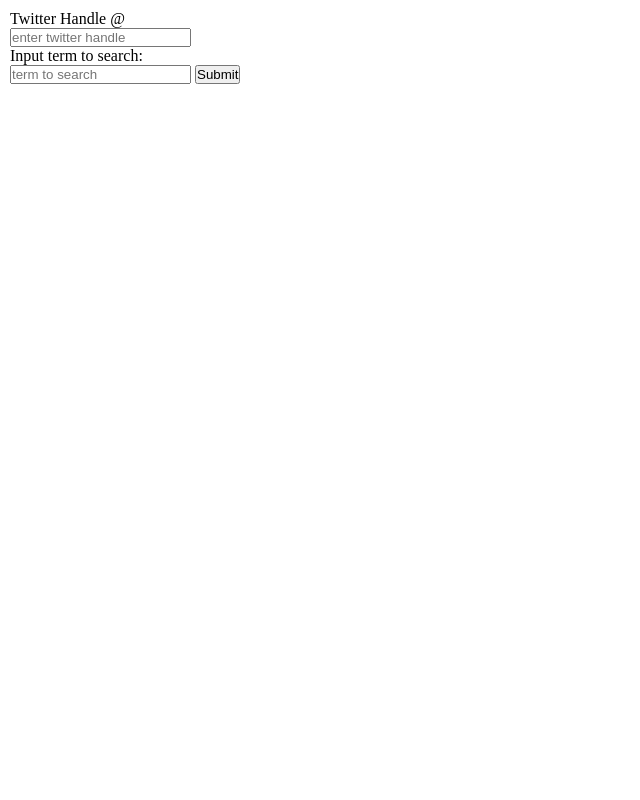
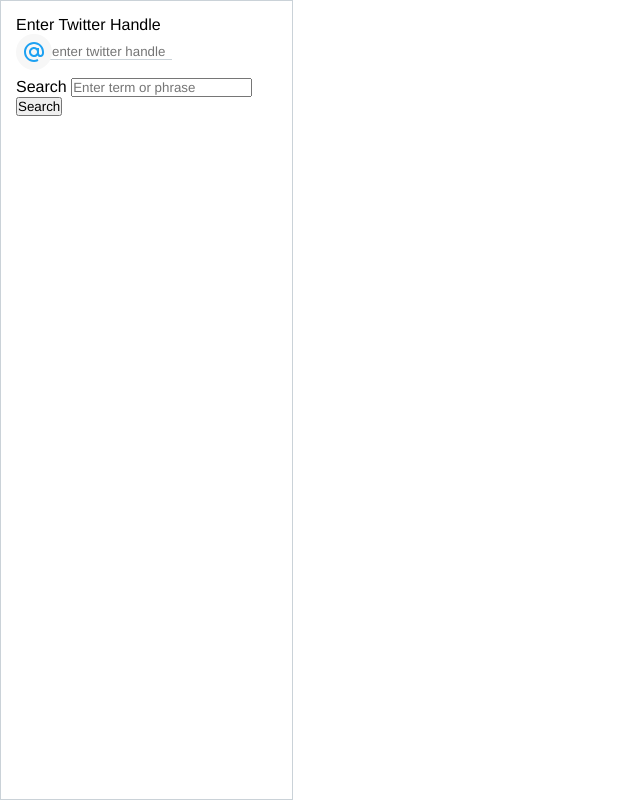
Before and after one commit to frrf/twitter-cleanse, a Flask app: page / in a window 1280 px wide. Shown: the whole page, without its empty margins (0-640 px from the left). Run offline with Flask 2, Linux system fonts and the light colour scheme; some libraries are stand-ins or nearby versions.

Commit message:
made elements mimick twitter aesthetic finished the first input section

```diff
--- a/app/getStatusId.py
+++ b/app/getStatusId.py
@@ -14,7 +14,7 @@
   tweetIDList = []
 
   for status in tweepy.Cursor(api.user_timeline, id=target_handle).items():
-    if (termToSearch in status.text.lower()):
+    if (termToSearch.lower() in status.text.lower()):
         tweetIDList.append(repr(status.id))
 
   if len(tweetIDList) < 1:
--- a/app/static/css/styles.css
+++ b/app/static/css/styles.css
@@ -1,8 +1,18 @@
+:root {
+  --extra-extra-light-gray: #F5F8FA;
+  --extra-light-gray: #cad2d8;
+  --light-gray: #AAB8C2;
+  --dark-gray: #657786;
+  --black: #14171A;
+  --blue: #1DA1F2;
+
+}
+
 * {
   /* outline: 1px solid red; */
   padding: 0;
   margin: 0;
-
+  font-family: "Helvetica Neue",Helvetica,Arial,sans-serif;
 }
 
 body {
@@ -17,10 +27,38 @@
 main {
   display: flex;
   flex-direction: column;
-  padding: 10px;
+  padding: 15px;
+  border: solid 1px var(--extra-light-gray);
 }
 
-main form{
+#handle_input_area {
+  display: flex;
+  align-items: center;
+  margin-top: 10px;
+}
+
+#handle_input_area svg{
+  /* background-color: #dff5ff; */
+  background-color: rgb(247, 247, 247);
+  border: solid transparent;
+  border-radius: 50px;
+  fill: var(--blue);
+  position: absolute;
+  padding: 3px;
+}
+#handle_input_area input{
+  margin-left: 6px;
+  padding-left: 30px;
+  border-bottom: solid 1px var(--extra-light-gray);
+  border-top: none;
+  border-left: none;
+  border-right: none;
+  width: 120px;
+}
+
+#handle_input_area input:focus + svg{
+  transition: all 350ms;
+  background-color: #dff5ff;
 }
 
 section {
--- a/app/static/scripts/app.js
+++ b/app/static/scripts/app.js
@@ -1,4 +1,4 @@
-function test () {
+function generateTweets () {
   const multipleIDS = document.getElementsByTagName('span');
   const tweetContainer = document.getElementById('print_tweet_area');
   const tweetID = document.getElementById('container').innerText;
--- a/app/templates/index.html
+++ b/app/templates/index.html
@@ -9,21 +9,24 @@
 
   <title>Twitter Cleanse</title>
 </head>
-<body onload="test();">
+<body onload="generateTweets();">
   <main>
     <form action="" method="POST">
       <!-- User Input -->
       <label for="twitter_handle">
-        Twitter Handle
-        @<input type="text" name="target_handle_text" id="target_handle" placeholder="enter twitter handle" required>
+        Enter Twitter Handle
+        <div id="handle_input_area">
+          <input type="text" name="target_handle_text" id="target_handle" placeholder="enter twitter handle" required>
+          <svg xmlns="http://www.w3.org/2000/svg" width="24" height="24" viewBox="0 0 24 24"><path d="M12,2C6.486,2,2,6.486,2,12s4.486,10,10,10c1.466,0,2.961-0.371,4.442-1.104l-0.885-1.793C14.353,19.698,13.156,20,12,20 c-4.411,0-8-3.589-8-8s3.589-8,8-8s8,3.589,8,8v1c0,0.692-0.313,2-1.5,2c-1.396,0-1.494-1.819-1.5-2V8h-2v0.025 C14.162,7.391,13.13,7,12,7c-2.757,0-5,2.243-5,5s2.243,5,5,5c1.45,0,2.748-0.631,3.662-1.621C16.186,16.269,17.07,17,18.5,17 c2.273,0,3.5-2.061,3.5-4v-1C22,6.486,17.514,2,12,2z M12,15c-1.654,0-3-1.346-3-3s1.346-3,3-3s3,1.346,3,3S13.654,15,12,15z"/></svg>
+        </div>
       </label>
       <br>
       <!-- User Input -->
       <label for="term_to_search">
-        Input term to search:
-        <input type="text" name="term_to_search_text" id="term_to_search" placeholder="term to search" required>
+        Search
+        <input type="text" name="term_to_search_text" id="term_to_search" placeholder="Enter term or phrase" required>
       </label>
-      <button value="submit">Submit</button>
+      <button value="submit">Search</button>
     </form>
   </main>
 
```
